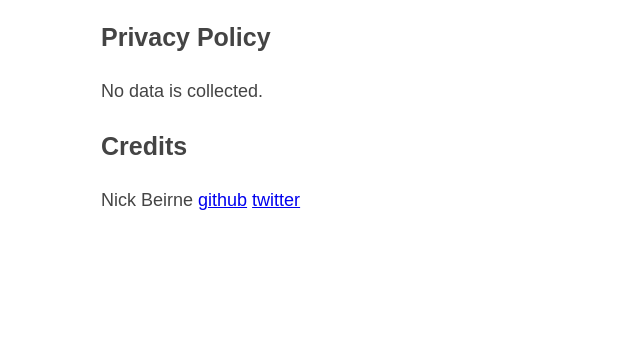
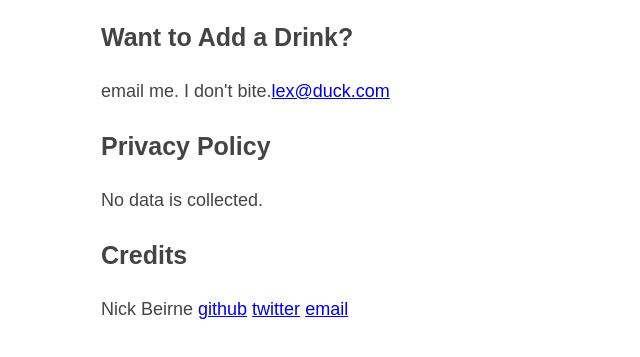
Before and after one commit to nbeirne/nbeirne.github.io, a plain HTML site: page martini.html in a window 1280 px wide. Shown: the part 521-878 px from the top of the page, without its empty margins (214-854 px from the left). Before the commit the page ends 800 px from the top, so only its background shows below. Drawn offline with Linux system fonts and the light colour scheme.

Commit message:
contact info

```diff
--- a/martini.html
+++ b/martini.html
@@ -26,10 +26,13 @@ h1,h2,h3{line-height:1.2;}
   </header>
   <a href="https://apps.apple.com/us/app/martini/id1570003820"><img src="martini.png" class="appicon" /></a>
 
+  <h3>Want to Add a Drink?</h3>
+  <p>email me. I don't bite.<a href="mailto:lex@duck.com">lex@duck.com</a></p>
+
   <h3>Privacy Policy</h3>
   <p>No data is collected.</p>
 
   <h3>Credits</h3>
-  <p>Nick Beirne <a href="https://github.com/nbeirne">github</a> <a href="https://twitter.com/lexicondal">twitter</a></p>
+  <p>Nick Beirne <a href="https://github.com/nbeirne">github</a> <a href="https://twitter.com/lexicondal">twitter</a> <a href="mailto:lex@duck.com">email</a></p>
   </p>
 </html>
```
